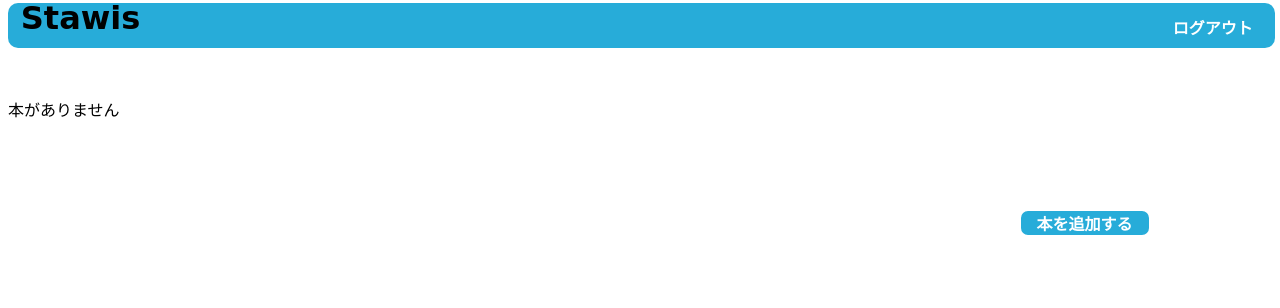
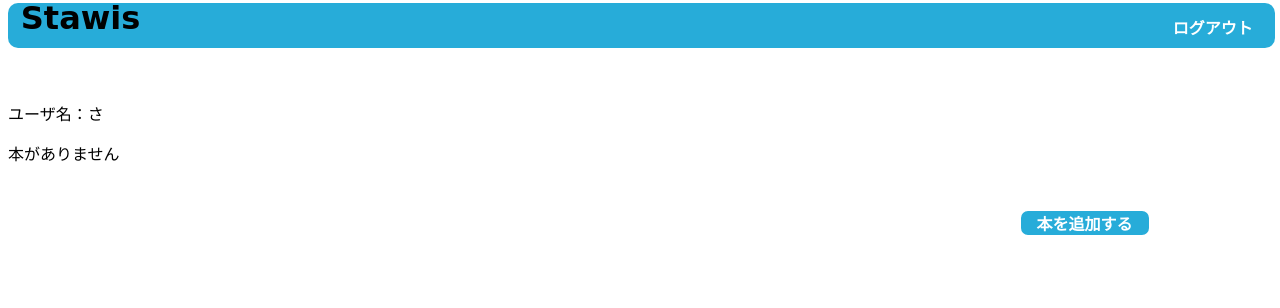
Before and after one commit to KLAKALU/Stawis, a Flask app: page /main in a window 1280 px wide. Shown: the top 308 px of the page. Run offline with Flask 3, Linux system fonts and the light colour scheme; a user stored in the database is signed in.

Commit message:
add: display current user main page

```diff
--- a/app.py
+++ b/app.py
@@ -1,6 +1,6 @@
 from flask import Flask
 from flask import render_template, request, redirect, flash, url_for
-from flask_login import UserMixin, LoginManager, login_user, logout_user, login_required
+from flask_login import UserMixin, LoginManager, login_user, logout_user, login_required, current_user
 from werkzeug.security import generate_password_hash, check_password_hash
 import os
 from flask_sqlalchemy import SQLAlchemy
--- a/templates/add.html
+++ b/templates/add.html
@@ -12,8 +12,6 @@
                 <input class="input_isbm" type="text" name="ISBN" step="1.0" max="120" required>
                 <button type="submit" class="btn">検索</button>
             </div>
-
-            {% comment %} 感想欄 {% endcomment %}
             <textarea rows="10" cols="60">ここに記入してください</textarea>
         </form>
     <p class="cr">＊ハイフンはいりません</p>
--- a/templates/main.html
+++ b/templates/main.html
@@ -6,6 +6,7 @@
     {% for entry in entries %}
         <p class="username">{{ entry.username }}</p>
     {% endfor %}
+    <p>ユーザ名：{{current_user.username}}</p>
     {% for entry in entries %}
         <div>
             <ul>
```
